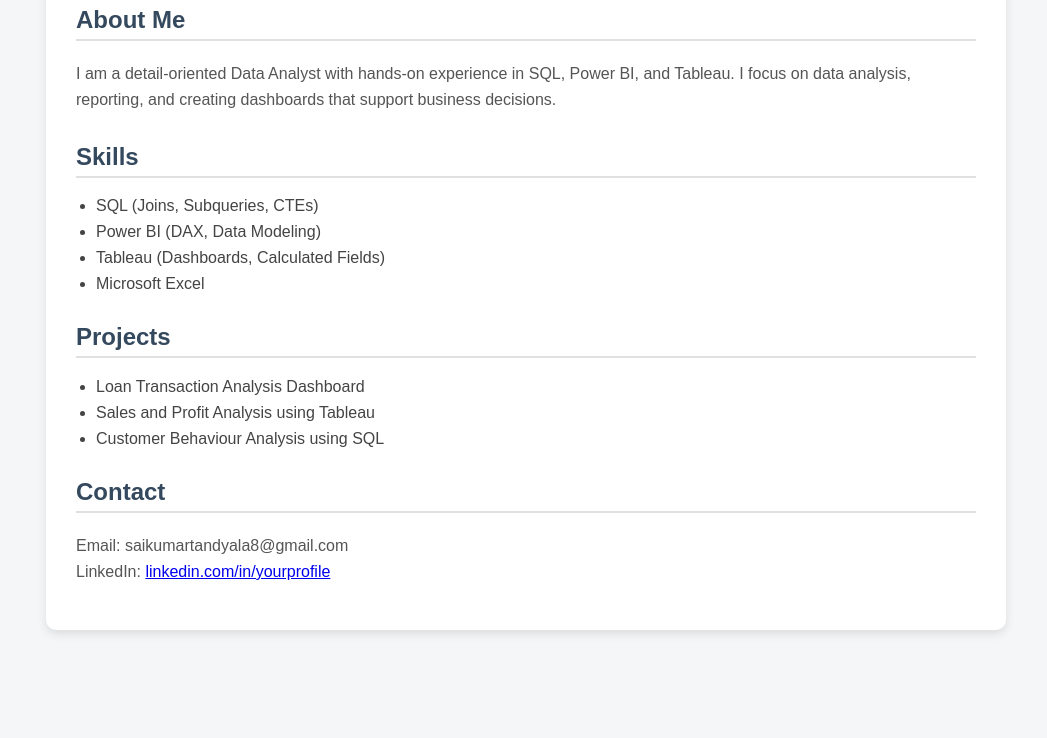
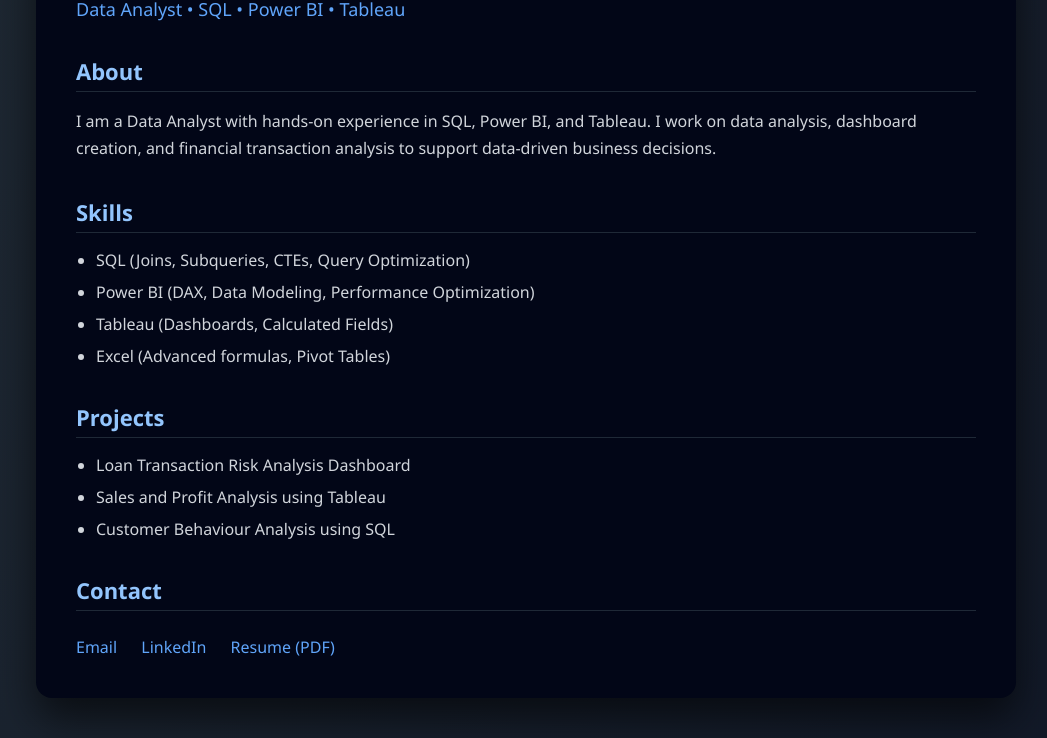
Before and after one commit to saikumartandyala/saikumartandyala.github.io, a plain HTML site: page index.html in a window 1280 px wide. Shown: the part 175-913 px from the top of the page, without its empty margins (114-1161 px from the left). Before the commit the page ends 845 px from the top, so only its background shows below. Drawn offline with Linux system fonts and the light colour scheme.

Commit message:
Add files via upload

```diff
--- a/index.html
+++ b/index.html
@@ -7,40 +7,52 @@
     <style>
         body {
             margin: 0;
-            font-family: Arial, Helvetica, sans-serif;
-            background-color: #f4f6f8;
+            font-family: 'Segoe UI', Tahoma, sans-serif;
+            background: linear-gradient(120deg, #1f2933, #111827);
+            color: #e5e7eb;
         }
 
-        .container {
+        .main {
+            min-height: 100vh;
+            display: flex;
+            justify-content: center;
+            align-items: center;
+            padding: 40px;
+        }
+
+        .card {
+            background-color: #020617;
             max-width: 900px;
-            margin: 40px auto;
-            background-color: #ffffff;
-            padding: 30px;
-            border-radius: 10px;
-            box-shadow: 0 4px 10px rgba(0, 0, 0, 0.1);
+            width: 100%;
+            padding: 40px;
+            border-radius: 16px;
+            box-shadow: 0 20px 40px rgba(0, 0, 0, 0.6);
         }
 
         h1 {
-            color: #2c3e50;
-            margin-bottom: 5px;
+            font-size: 40px;
+            margin-bottom: 10px;
+            color: #f9fafb;
         }
 
-        .title {
-            color: #1a73e8;
-            font-weight: bold;
-            margin-bottom: 20px;
+        .role {
+            font-size: 18px;
+            color: #60a5fa;
+            margin-bottom: 30px;
         }
 
         h2 {
-            color: #34495e;
-            border-bottom: 2px solid #e0e0e0;
+            margin-top: 35px;
+            margin-bottom: 15px;
+            font-size: 22px;
+            color: #93c5fd;
+            border-bottom: 1px solid #1f2937;
             padding-bottom: 5px;
-            margin-top: 30px;
         }
 
         p {
-            color: #555;
-            line-height: 1.6;
+            line-height: 1.7;
+            color: #d1d5db;
         }
 
         ul {
@@ -48,16 +60,20 @@
         }
 
         li {
-            margin-bottom: 8px;
-            color: #444;
+            margin-bottom: 10px;
+            color: #d1d5db;
         }
 
-        .contact a {
-            color: #1a73e8;
+        .links a {
+            display: inline-block;
+            margin-right: 20px;
+            margin-top: 10px;
+            color: #60a5fa;
             text-decoration: none;
+            font-weight: 500;
         }
 
-        .contact a:hover {
+        .links a:hover {
             text-decoration: underline;
         }
     </style>
@@ -65,42 +81,42 @@
 
 <body>
 
-<div class="container">
+<div class="main">
+    <div class="card">
 
         <h1>Sai Kumar Tandyala</h1>
-    <div class="title">Data Analyst | SQL | Power BI | Tableau</div>
+        <div class="role">Data Analyst • SQL • Power BI • Tableau</div>
 
-    <h2>About Me</h2>
+        <h2>About</h2>
         <p>
-        I am a detail-oriented Data Analyst with hands-on experience in SQL,
-        Power BI, and Tableau. I focus on data analysis, reporting, and creating
-        dashboards that support business decisions.
+            I am a Data Analyst with hands-on experience in SQL, Power BI, and Tableau.
+            I work on data analysis, dashboard creation, and financial transaction analysis
+            to support data-driven business decisions.
         </p>
 
         <h2>Skills</h2>
         <ul>
-        <li>SQL (Joins, Subqueries, CTEs)</li>
-        <li>Power BI (DAX, Data Modeling)</li>
+            <li>SQL (Joins, Subqueries, CTEs, Query Optimization)</li>
+            <li>Power BI (DAX, Data Modeling, Performance Optimization)</li>
             <li>Tableau (Dashboards, Calculated Fields)</li>
-        <li>Microsoft Excel</li>
+            <li>Excel (Advanced formulas, Pivot Tables)</li>
         </ul>
 
         <h2>Projects</h2>
         <ul>
-        <li>Loan Transaction Analysis Dashboard</li>
+            <li>Loan Transaction Risk Analysis Dashboard</li>
             <li>Sales and Profit Analysis using Tableau</li>
             <li>Customer Behaviour Analysis using SQL</li>
         </ul>
 
         <h2>Contact</h2>
-    <p class="6281125607">
-        Email: saikumartandyala8@gmail.com <br>
-        LinkedIn:
-        <a href="https://www.linkedin.com/in/yourprofile" target="_blank">
-            linkedin.com/in/yourprofile
-        </a>
-    </p>
+        <div class="links">
+            <a href="mailto:your-email@gmail.com">Email</a>
+            <a href="https://www.linkedin.com/in/yourprofile" target="_blank">LinkedIn</a>
+            <a href="#">Resume (PDF)</a>
+        </div>
 
+    </div>
 </div>
 
 </body>
```
Lines whose indentation alone changed are shown as unchanged.
